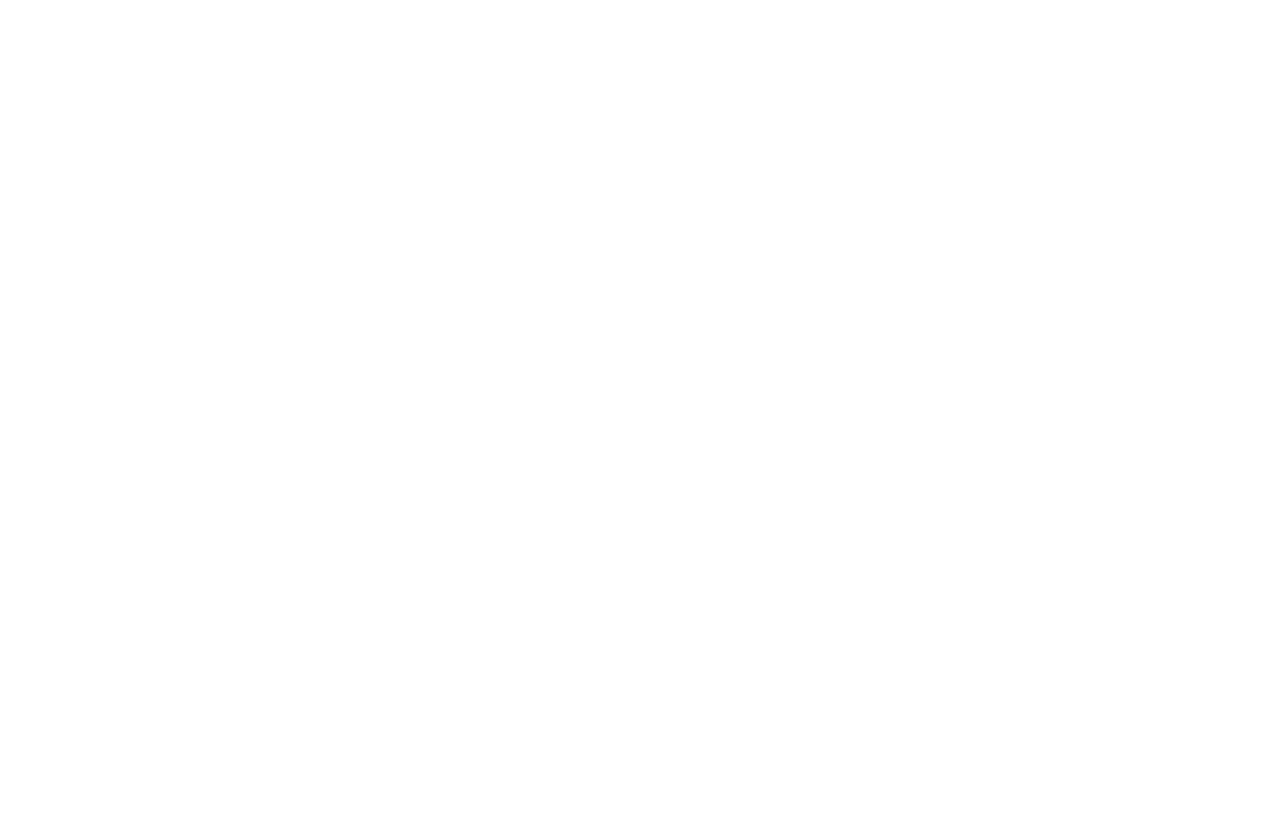
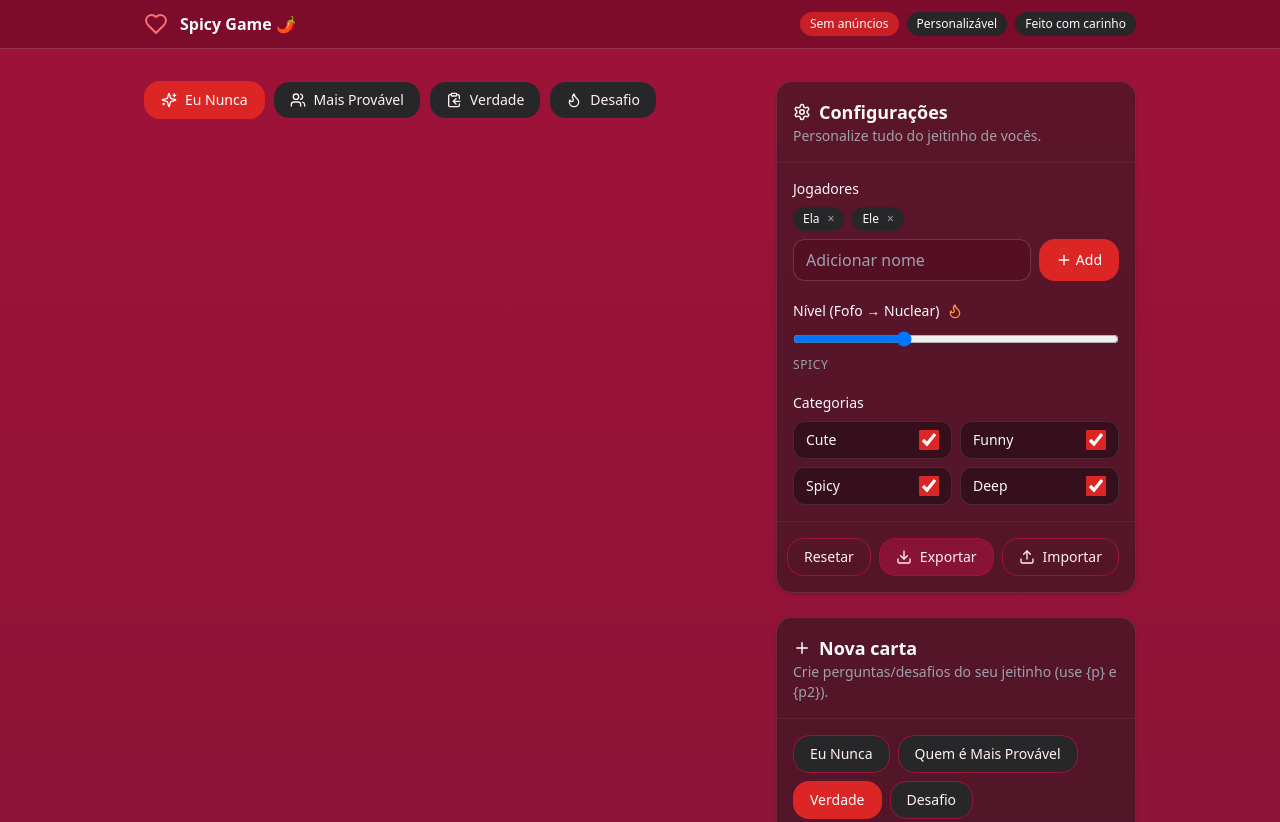
Before and after one commit to Felipe-Alcantara/For-Iris-Hub, a plain HTML site: page docs/spicy-game/index.html in a window 1280 px wide. Shown: the top 822 px of the page. Before the commit the page ends 800 px from the top, so only its background shows below. Drawn offline with Linux system fonts and the light colour scheme; the site is published under a folder, as on GitHub Pages, so addresses that start at the root find nothing.

Commit message:
5 fix ta quase

```diff
--- a/docs/spicy-game/index.html
+++ b/docs/spicy-game/index.html
@@ -4,8 +4,8 @@
     <meta charset="UTF-8" />
     <meta name="viewport" content="width=device-width, initial-scale=1.0" />
     <title>Couple Night — Game Kit</title>
-    <script type="module" crossorigin src="/For-Iris-Hub/spicy-game/assets/index-DG-VMWTp.js"></script>
-    <link rel="stylesheet" crossorigin href="/For-Iris-Hub/spicy-game/assets/index-BGfCMTSd.css">
+    <script type="module" crossorigin src="./assets/index-DG-VMWTp.js"></script>
+    <link rel="stylesheet" crossorigin href="./assets/index-BGfCMTSd.css">
   </head>
   <body class="min-h-screen">
     <div id="root"></div>
```
Also changed, not shown: docs/index.html (+3 -3 lines), .github/scripts/build-projects.mjs, 1 other file.
